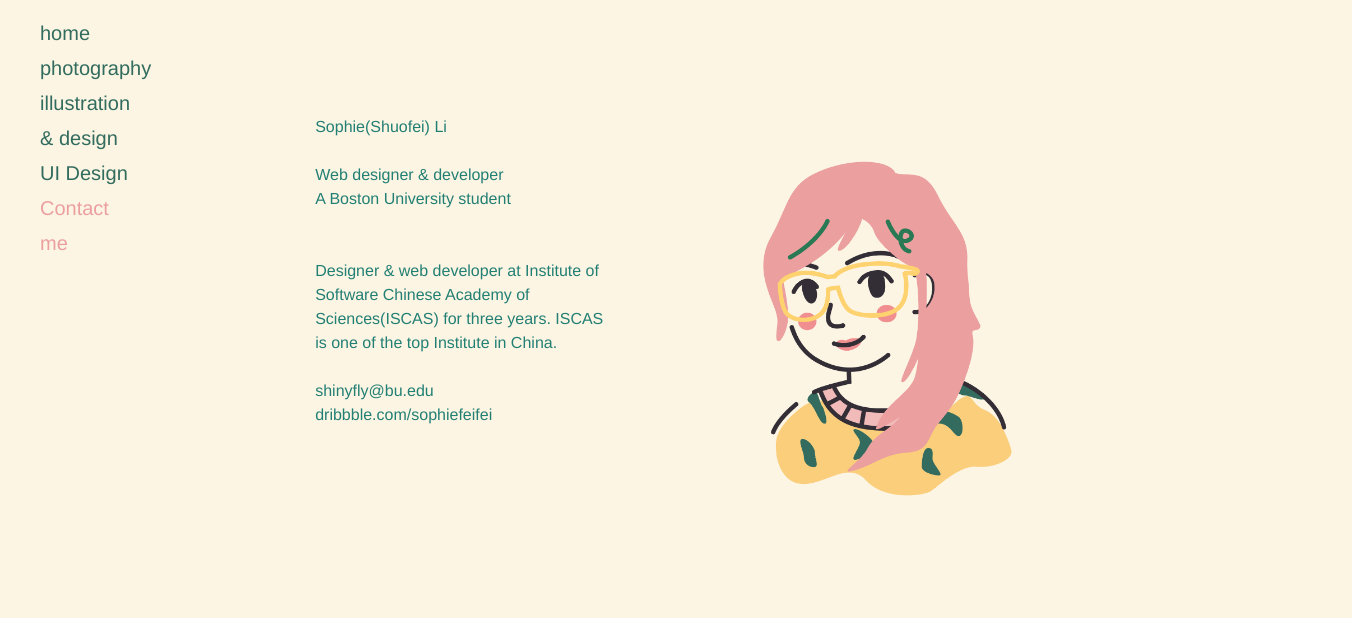
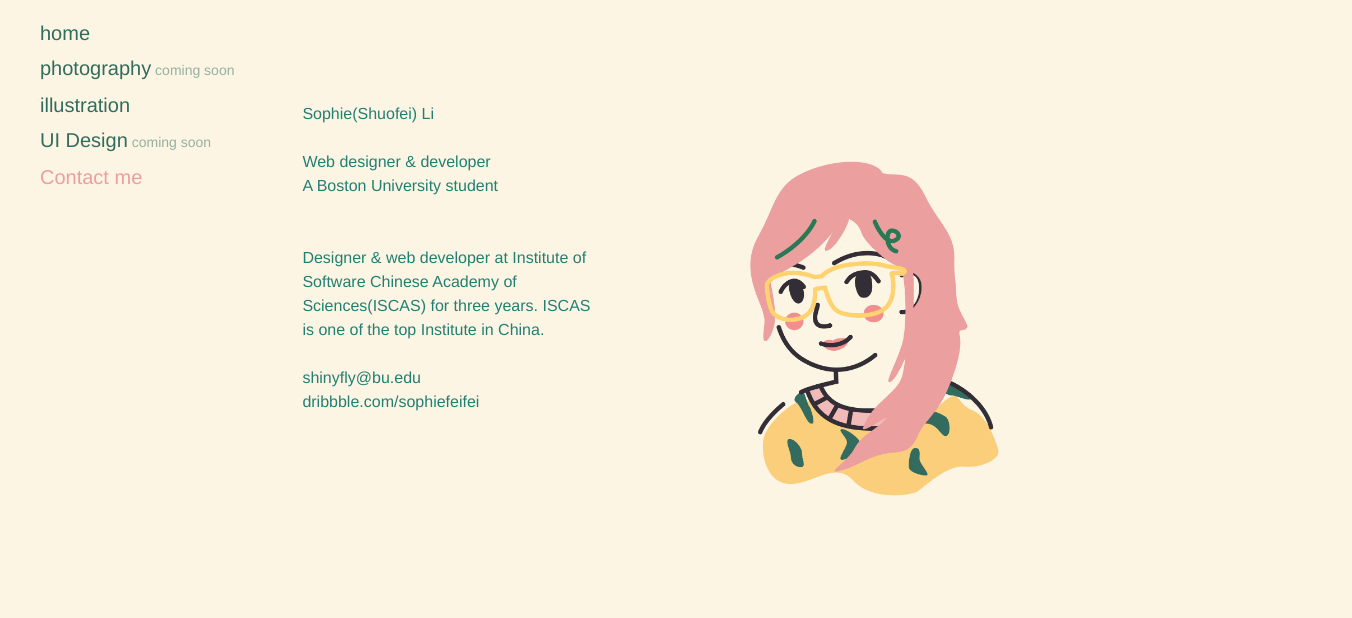
Before and after one commit to bloombird/bloombird.github.io, a plain HTML site: page contact.html in a window 1280 px wide. Shown: the whole page, 1352 px wide, since content can reach past the window. Drawn offline with nearby package versions, Linux system fonts and the light colour scheme; a script that the page names is missing; a web font is replaced by a local one.

Commit message:
change nav & content width

```diff
--- a/contact.html
+++ b/contact.html
@@ -12,9 +12,9 @@
         <nav class="nav">
            <ul>
               <li><a href="portfolio.html">home</a></li>
-              <li><a href="">photography</a></li>
-              <li><a href="illustration.html">illustration & design</a></li>
-              <li><a href="">UI Design</a></li>
+              <li><a href="">photography<span class="coming">&nbsp;coming soon</span></a></li>
+              <li><a href="illustration.html">illustration</a></li>
+              <li><a href="">UI Design<span class="coming">&nbsp;coming soon</span></a></li>
               <li><a href="" class="active">Contact me</a></li>
            </ul>
         </nav>
--- a/css/portfolio.css
+++ b/css/portfolio.css
@@ -66,7 +66,7 @@ section {
 }
 
 nav {
-   width: 10%;
+   width: 20%;
    position: fixed;
    z-index: 5555;
 }
@@ -112,7 +112,7 @@ a:active {
 
 
 .content{
-   width: 90%;
+   width: 80%;
    margin-left: 200px;
 }
 
@@ -151,3 +151,8 @@ a:active {
    margin-top: 10%;
    margin-left: 10%;
 }
+
+.coming{
+   opacity: 0.5;
+   font-size: 0.7em;
+}
```
Also changed, not shown: hometown.html (+2 -2 lines), illustration.html (+2 -2 lines), portfolio.html (+2 -2 lines).
